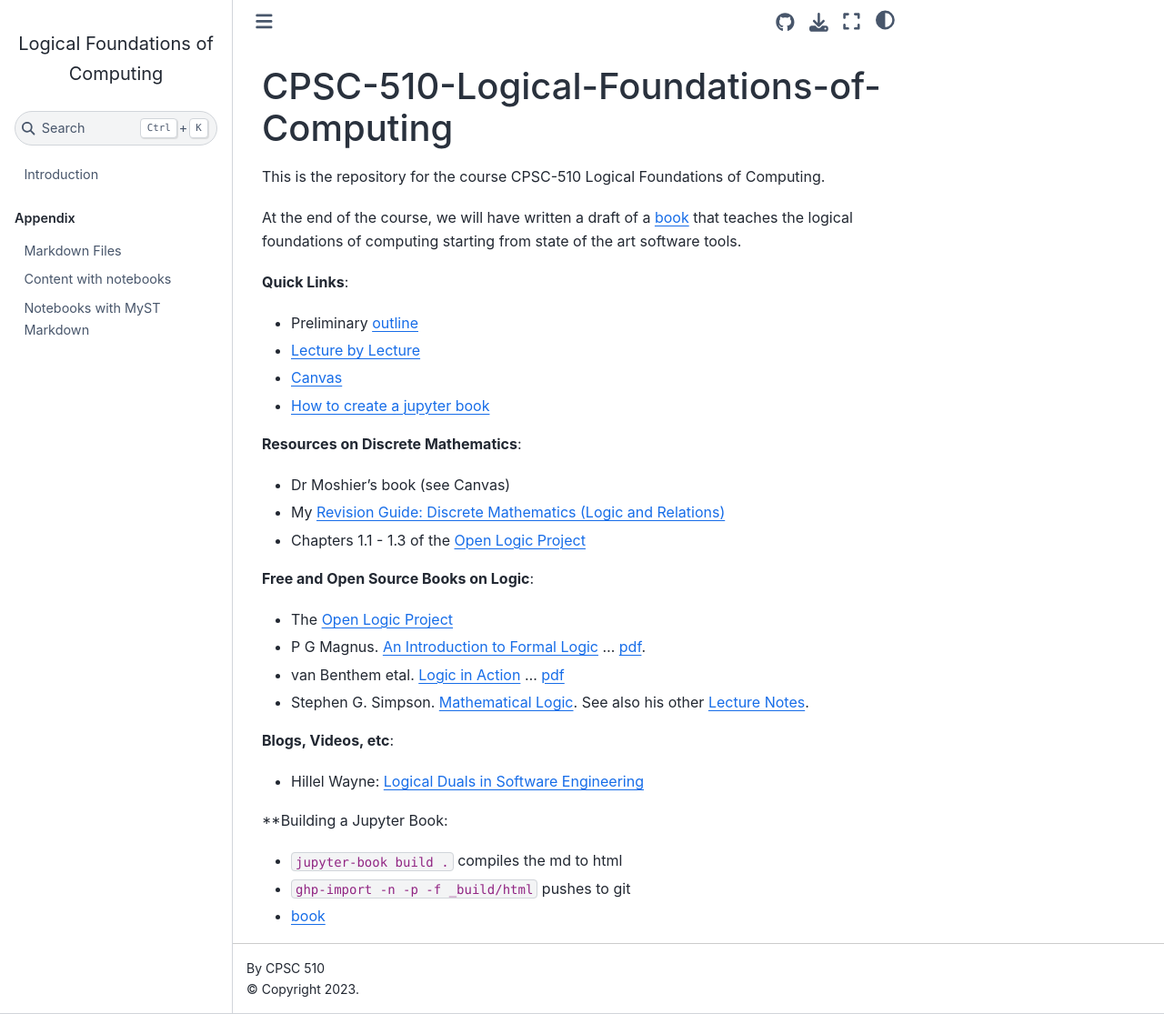
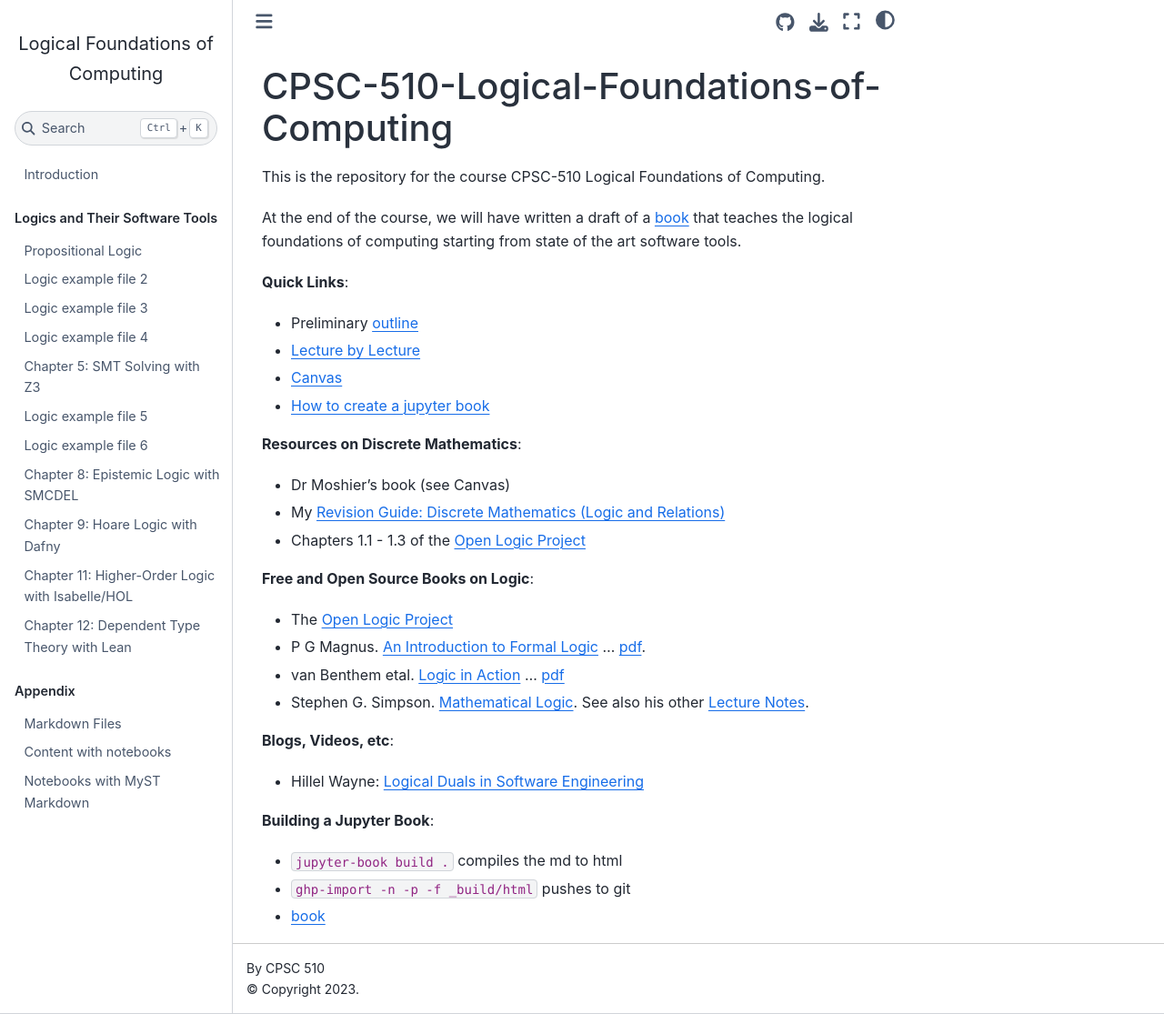
Before and after one commit to LEAP-at-Chapman/CPSC-510-Logical-Foundations-of-Computing, a Jupyter Book: the page built from README.md, in a window 1280 px wide and 1115 px high. Shown: the whole window at 91% size. Built offline with Jupyter Book 1.0.4 settings and Sphinx 7.4.7 and the Sphinx Book theme 1.1.4, drawn with Linux system fonts in a browser that asks for light colours; pages that are not in the unit, such as notebooks, are missing from menus.

Commit message:
minor updates

```diff
--- a/README.md
+++ b/README.md
@@ -8,7 +8,7 @@ At the end of the course, we will have written a draft of a [book](https://LEAP-
 - Preliminary [outline](overview.md)
 - [Lecture by Lecture](lecture-by-lecture.md)
 - [Canvas](https://canvas.chapman.edu/courses/78014)
-- [How to create a jupyter book](notes/how-to-create-a-jupyter-book.md)
+- [How to create a jupyter book](content/how-to-create-a-jupyter-book.md)
 
 **Resources on Discrete Mathematics**:
 - Dr Moshier's book (see Canvas)
@@ -24,7 +24,7 @@ At the end of the course, we will have written a draft of a [book](https://LEAP-
 **Blogs, Videos, etc**:
 - Hillel Wayne: [Logical Duals in Software Engineering](https://buttondown.com/hillelwayne/archive/logical-duals-in-software-engineering/)
 
-**Building a Jupyter Book:
+**Building a Jupyter Book**:
 
 - `jupyter-book build .` compiles the md to html
 - `ghp-import -n -p -f _build/html` pushes to git
--- a/_toc.yml
+++ b/_toc.yml
@@ -6,17 +6,17 @@ root: intro
 parts:
 - caption: Logics and Their Software Tools
   chapters:
-    - file: content/logic1
-    - file: content/logic2
-    - file: content/logic3
-    - file: content/logic4
-    - file: content/logic5
-    - file: content/logic6
-    - file: content/logic7
-    - file: content/logic8
-    - file: content/logic9
-    - file: content/logic10
-    - file: content/logic11
+    - file: content/1-propositional-logic
+    - file: content/2-satsolving
+    - file: content/3-logic-programming
+    - file: content/4-constraint-solving
+    - file: content/5-smt-solving
+    - file: content/6-modal-logic
+    - file: content/7-temporal-logic
+    - file: content/8-epistemic-logic
+    - file: content/9-hoare-logic
+    - file: content/10-higher-order-logic
+    - file: content/11-dependent-types
 
 - caption: Appendix
   chapters:
```
Also changed, not shown: intro.md (+2 -4 lines), content/how-to-create-a-jupyter-book.md (renamed from notes/how-to-create-a-jupyter-book.md).
